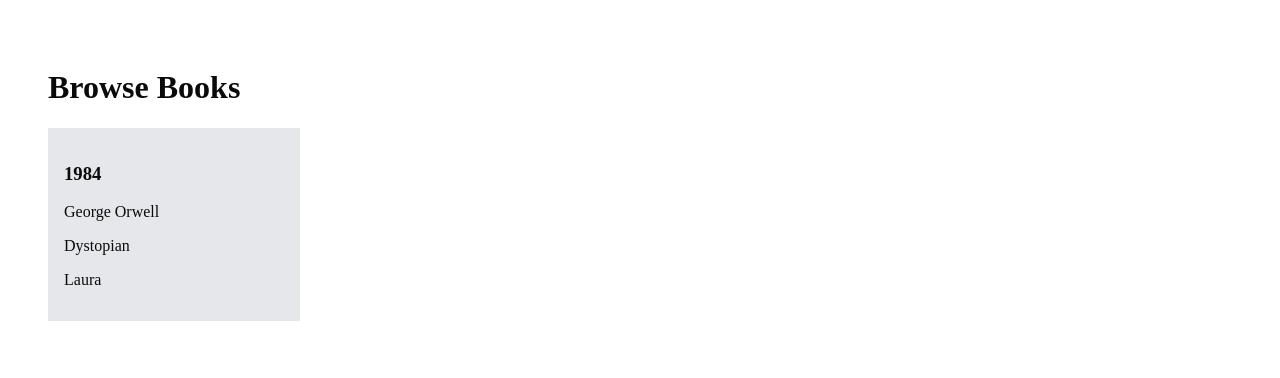
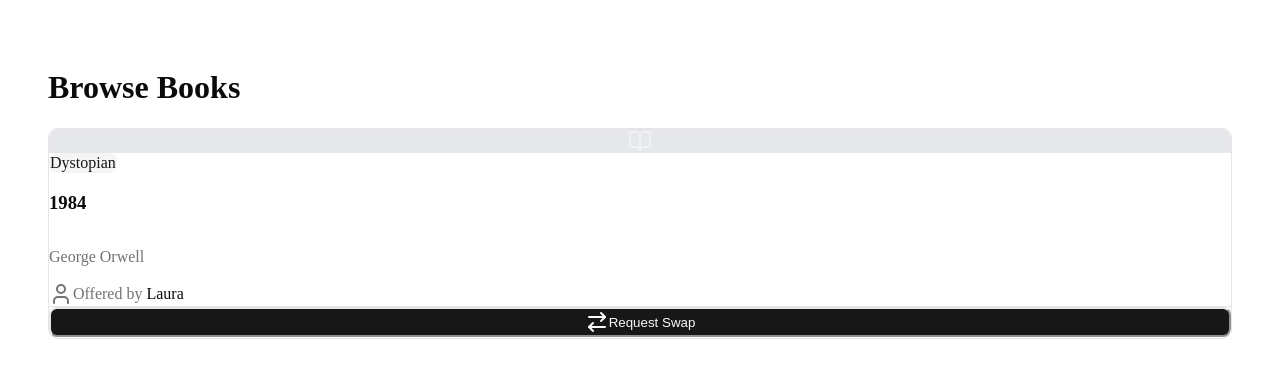
Before and after one commit to laura-er/Frontend, a React app in the folder frontend/: page / in a window 1280 px wide. Shown: the top 378 px of the page. Built offline with nearby package versions, Linux system fonts and the light colour scheme; the HTML template or start-up script is replaced by a standard one.

Commit message:
tried new component and completed the setup for shadcn

```diff
--- a/frontend/package.json
+++ b/frontend/package.json
@@ -10,6 +10,7 @@
     "preview": "vite preview"
   },
   "dependencies": {
+    "@radix-ui/react-slot": "^1.2.4",
     "class-variance-authority": "^0.7.1",
     "clsx": "^2.1.1",
     "lucide-react": "^0.563.0",
@@ -20,7 +21,7 @@
   },
   "devDependencies": {
     "@eslint/js": "^9.39.1",
-    "@types/node": "^24.10.1",
+    "@types/node": "^24.10.11",
     "@types/react": "^19.2.5",
     "@types/react-dom": "^19.2.3",
     "@vitejs/plugin-react-swc": "^4.2.2",
--- a/frontend/src/components/BookCard.tsx
+++ b/frontend/src/components/BookCard.tsx
@@ -1,4 +1,8 @@
-export default function BookCard(props: {
+import { BookOpen, User, ArrowRightLeft } from "lucide-react";
+import { Badge } from "@/components/ui/badge";
+import { Button } from "@/components/ui/button";
+
+interface BookCardProps {
     book: {
         title: string;
         author: string;
@@ -6,15 +10,41 @@
         owner: string;
         coverColor: string;
     };
-}) {
-    const { book } = props;
+}
 
+const BookCard = ({ book }: BookCardProps) => {
     return (
-        <div style={{ background: book.coverColor, padding: 16, width: 220 }}>
-            <h3>{book.title}</h3>
-            <p>{book.author}</p>
-            <p>{book.category}</p>
-            <p>{book.owner}</p>
-        </div>
+        <article className="group flex flex-col overflow-hidden rounded-lg border bg-card shadow-card transition-shadow duration-200 hover:shadow-card-hover">
+            {/* Book Cover Illustration */}
+            <div
+                className="flex h-44 items-center justify-center"
+                style={{ backgroundColor: book.coverColor }}
+            >
+                <BookOpen className="h-12 w-12 text-primary-foreground opacity-60" />
+            </div>
+            {/* Card Body */}
+            <div className="flex flex-1 flex-col p-5">
+                <Badge variant="secondary" className="mb-3 w-fit text-xs font-medium">
+                    {book.category}
+                </Badge>
+                <h3 className="mb-1 font-heading text-base font-bold leading-snug text-card-foreground line-clamp-2">
+                    {book.title}
+                </h3>
+                <p className="mb-3 text-sm text-muted-foreground">{book.author}</p>
+                <div className="mt-auto flex items-center gap-1.5 text-xs text-muted-foreground">
+                    <User className="h-3.5 w-3.5" />
+                    <span>Offered by <span className="font-semibold text-foreground">{book.owner}</span></span>
+                </div>
+            </div>
+            {/* Footer */}
+            <div className="border-t px-5 py-3">
+                <Button className="w-full gap-2" size="sm">
+                    <ArrowRightLeft className="h-4 w-4" />
+                    Request Swap
+                </Button>
+            </div>
+        </article>
     );
-}
+};
+
+export default BookCard;
--- /dev/null
+++ b/frontend/src/components/ui/badge.tsx
@@ -0,0 +1,36 @@
+import * as React from "react"
+import { cva, type VariantProps } from "class-variance-authority"
+
+import { cn } from "@/lib/utils"
+
+const badgeVariants = cva(
+  "inline-flex items-center rounded-md border px-2.5 py-0.5 text-xs font-semibold transition-colors focus:outline-none focus:ring-2 focus:ring-ring focus:ring-offset-2",
+  {
+    variants: {
+      variant: {
+        default:
+          "border-transparent bg-primary text-primary-foreground shadow hover:bg-primary/80",
+        secondary:
+          "border-transparent bg-secondary text-secondary-foreground hover:bg-secondary/80",
+        destructive:
+          "border-transparent bg-destructive text-destructive-foreground shadow hover:bg-destructive/80",
+        outline: "text-foreground",
+      },
+    },
+    defaultVariants: {
+      variant: "default",
+    },
+  }
+)
+
+export interface BadgeProps
+  extends React.HTMLAttributes<HTMLDivElement>,
+    VariantProps<typeof badgeVariants> {}
+
+function Badge({ className, variant, ...props }: BadgeProps) {
+  return (
+    <div className={cn(badgeVariants({ variant }), className)} {...props} />
+  )
+}
+
+export { Badge, badgeVariants }
--- /dev/null
+++ b/frontend/src/components/ui/button.tsx
@@ -0,0 +1,57 @@
+import * as React from "react"
+import { Slot } from "@radix-ui/react-slot"
+import { cva, type VariantProps } from "class-variance-authority"
+
+import { cn } from "@/lib/utils"
+
+const buttonVariants = cva(
+  "inline-flex items-center justify-center gap-2 whitespace-nowrap rounded-md text-sm font-medium transition-colors focus-visible:outline-none focus-visible:ring-1 focus-visible:ring-ring disabled:pointer-events-none disabled:opacity-50 [&_svg]:pointer-events-none [&_svg]:size-4 [&_svg]:shrink-0",
+  {
+    variants: {
+      variant: {
+        default:
+          "bg-primary text-primary-foreground shadow hover:bg-primary/90",
+        destructive:
+          "bg-destructive text-destructive-foreground shadow-sm hover:bg-destructive/90",
+        outline:
+          "border border-input bg-background shadow-sm hover:bg-accent hover:text-accent-foreground",
+        secondary:
+          "bg-secondary text-secondary-foreground shadow-sm hover:bg-secondary/80",
+        ghost: "hover:bg-accent hover:text-accent-foreground",
+        link: "text-primary underline-offset-4 hover:underline",
+      },
+      size: {
+        default: "h-9 px-4 py-2",
+        sm: "h-8 rounded-md px-3 text-xs",
+        lg: "h-10 rounded-md px-8",
+        icon: "h-9 w-9",
+      },
+    },
+    defaultVariants: {
+      variant: "default",
+      size: "default",
+    },
+  }
+)
+
+export interface ButtonProps
+  extends React.ButtonHTMLAttributes<HTMLButtonElement>,
+    VariantProps<typeof buttonVariants> {
+  asChild?: boolean
+}
+
+const Button = React.forwardRef<HTMLButtonElement, ButtonProps>(
+  ({ className, variant, size, asChild = false, ...props }, ref) => {
+    const Comp = asChild ? Slot : "button"
+    return (
+      <Comp
+        className={cn(buttonVariants({ variant, size, className }))}
+        ref={ref}
+        {...props}
+      />
+    )
+  }
+)
+Button.displayName = "Button"
+
+export { Button, buttonVariants }
--- /dev/null
+++ b/frontend/src/components/ui/card.tsx
@@ -0,0 +1,76 @@
+import * as React from "react"
+
+import { cn } from "@/lib/utils"
+
+const Card = React.forwardRef<
+  HTMLDivElement,
+  React.HTMLAttributes<HTMLDivElement>
+>(({ className, ...props }, ref) => (
+  <div
+    ref={ref}
+    className={cn(
+      "rounded-xl border bg-card text-card-foreground shadow",
+      className
+    )}
+    {...props}
+  />
+))
+Card.displayName = "Card"
+
+const CardHeader = React.forwardRef<
+  HTMLDivElement,
+  React.HTMLAttributes<HTMLDivElement>
+>(({ className, ...props }, ref) => (
+  <div
+    ref={ref}
+    className={cn("flex flex-col space-y-1.5 p-6", className)}
+    {...props}
+  />
+))
+CardHeader.displayName = "CardHeader"
+
+const CardTitle = React.forwardRef<
+  HTMLDivElement,
+  React.HTMLAttributes<HTMLDivElement>
+>(({ className, ...props }, ref) => (
+  <div
+    ref={ref}
+    className={cn("font-semibold leading-none tracking-tight", className)}
+    {...props}
+  />
+))
+CardTitle.displayName = "CardTitle"
+
+const CardDescription = React.forwardRef<
+  HTMLDivElement,
+  React.HTMLAttributes<HTMLDivElement>
+>(({ className, ...props }, ref) => (
+  <div
+    ref={ref}
+    className={cn("text-sm text-muted-foreground", className)}
+    {...props}
+  />
+))
+CardDescription.displayName = "CardDescription"
+
+const CardContent = React.forwardRef<
+  HTMLDivElement,
+  React.HTMLAttributes<HTMLDivElement>
+>(({ className, ...props }, ref) => (
+  <div ref={ref} className={cn("p-6 pt-0", className)} {...props} />
+))
+CardContent.displayName = "CardContent"
+
+const CardFooter = React.forwardRef<
+  HTMLDivElement,
+  React.HTMLAttributes<HTMLDivElement>
+>(({ className, ...props }, ref) => (
+  <div
+    ref={ref}
+    className={cn("flex items-center p-6 pt-0", className)}
+    {...props}
+  />
+))
+CardFooter.displayName = "CardFooter"
+
+export { Card, CardHeader, CardFooter, CardTitle, CardDescription, CardContent }
--- a/frontend/src/index.css
+++ b/frontend/src/index.css
@@ -1,5 +1,3 @@
-
-@import "tw-animate-css";
 
 @plugin "tailwindcss-animate";
 
--- a/frontend/vite.config.ts
+++ b/frontend/vite.config.ts
@@ -1,7 +1,13 @@
 import { defineConfig } from 'vite'
 import react from '@vitejs/plugin-react-swc'
+import path from 'path'
 
 // https://vite.dev/config/
 export default defineConfig({
   plugins: [react()],
+  resolve: {
+    alias: {
+      '@': path.resolve(__dirname, './src'),
+    },
+  },
 })
```
Also changed, not shown: 1 other file (tests, documents, lock files or other folders).
